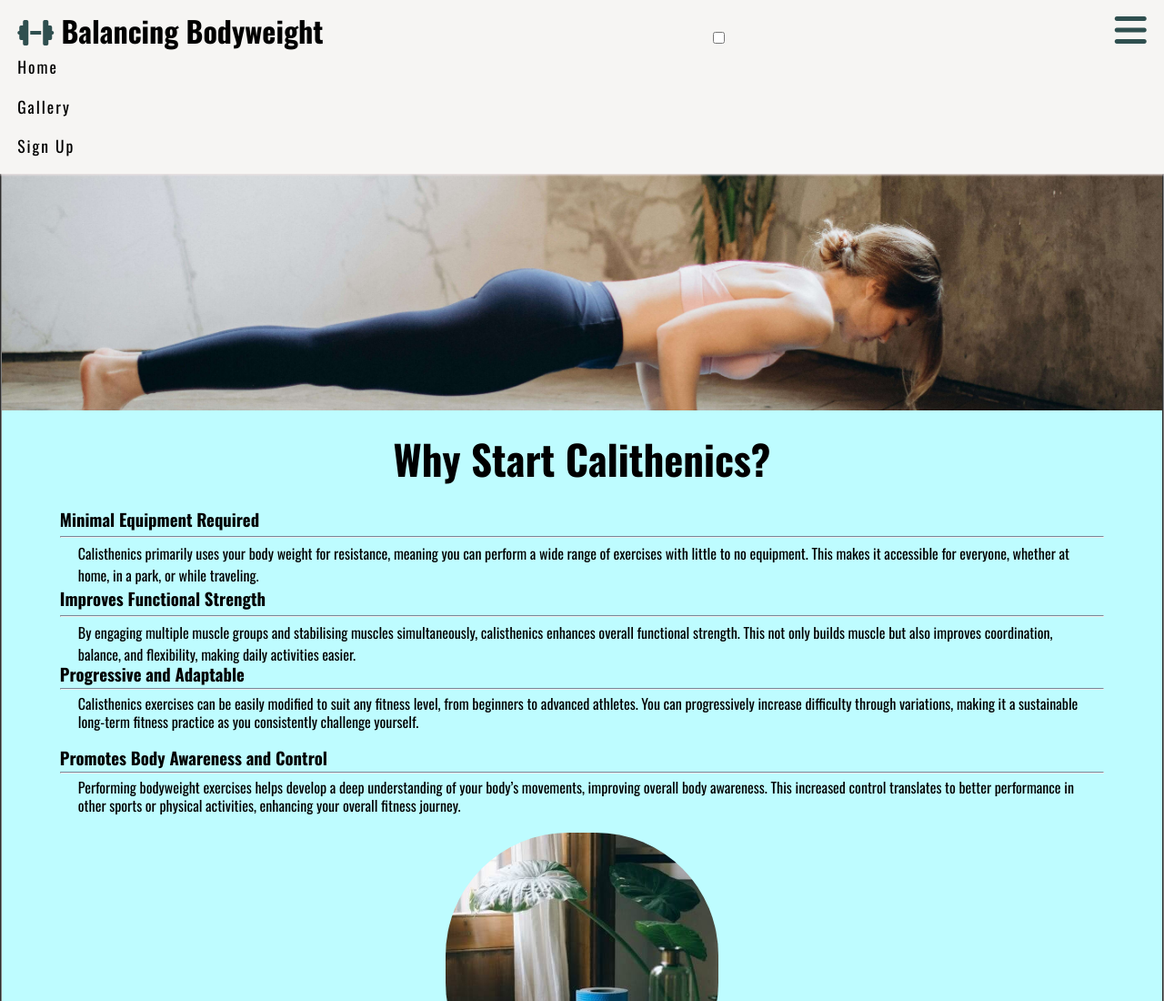
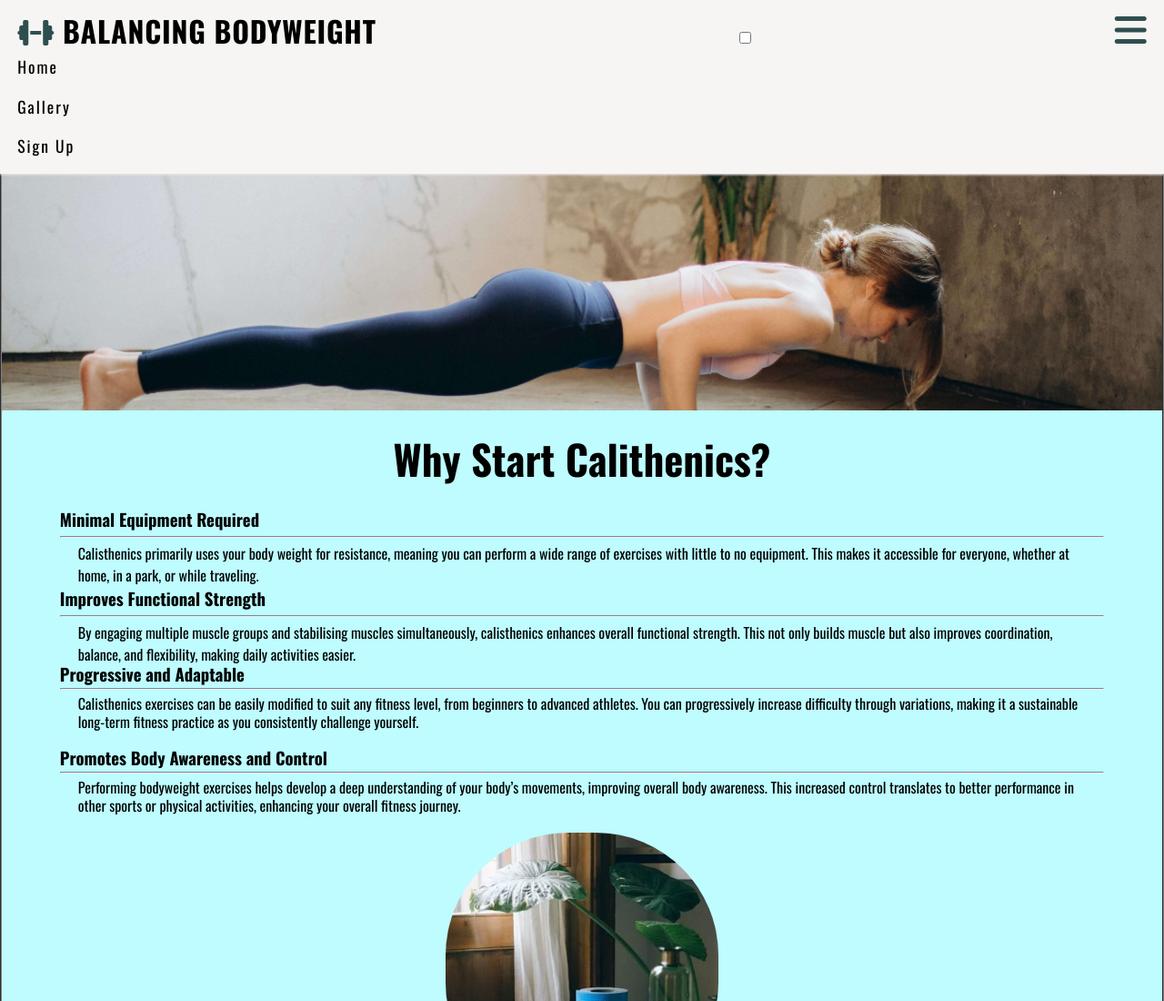
Before and after one commit to braunie999/BalancingBodyweight, a plain HTML site: page index.html in a window 1280 px wide. Shown: the top 1100 px of the page at 91% size. Drawn offline with nearby package versions, Linux system fonts and the light colour scheme.

Commit message:
styling logo id

```diff
--- a/assets/css/style.css
+++ b/assets/css/style.css
@@ -35,6 +35,12 @@ header {
 header a {
     text-decoration: none;
     color: inherit;
+}
+
+#logo {
+    text-transform: uppercase;
+    font-family: 'Oswald', sans-serif;
+    letter-spacing: 0.8px;
 }
 
 header i {
```
